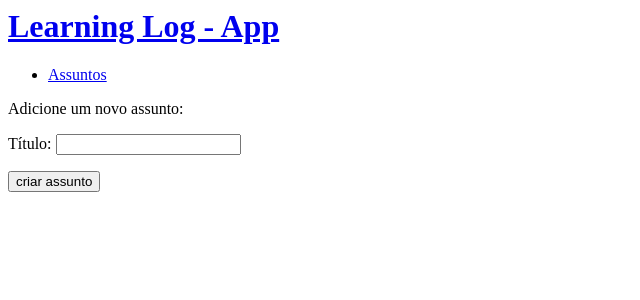
After one commit to gsbad/learning-log, a Django app: page /assuntos/novo_assunto/ in a window 1280 px wide. The commit adds this page. Shown: the top 300 px of the page, without its empty margins (0-640 px from the left). Run offline with Django 5.2, Linux system fonts and the light colour scheme.

Commit message:
criado path em urls.py para novo_assunto, classe AsssuntoForm em forms.py, view novo_assunto(), e template novo_assunto.html com funcionalidade p criar novo assunto

```diff
--- /dev/null
+++ b/learningLog/learningLogApp/forms.py
@@ -0,0 +1,9 @@
+from django import forms
+
+from .models import Assunto
+
+class AssuntoForm(forms.ModelForm):
+    class Meta:
+        model  = Assunto
+        fields = ['texto']
+        labels = {'texto' : 'Título'}
--- a/learningLog/learningLogApp/templates/learningLogApp/assuntos.html
+++ b/learningLog/learningLogApp/templates/learningLogApp/assuntos.html
@@ -8,4 +8,5 @@
             <li>Nenhum assunto foi adicionado ainda.</li>
         {% endfor %}
     </ul>
+    <a href="{% url 'learningLogApp:novo_assunto' %}">Criar novo assunto</a>
 {% endblock content %}
--- /dev/null
+++ b/learningLog/learningLogApp/templates/learningLogApp/novo_assunto.html
@@ -0,0 +1,9 @@
+{% extends "learningLogApp/base.html" %}
+{% block content %}
+    <p>Adicione um novo assunto:</p>
+    <form action="{% url 'learningLogApp:novo_assunto' %}" method='post'>
+        {% csrf_token %}
+        {{ form.as_p }}
+        <button name="submit">criar assunto</button>
+    </form>
+{% endblock content %}
--- a/learningLog/learningLogApp/urls.py
+++ b/learningLog/learningLogApp/urls.py
@@ -11,8 +11,13 @@ app_name="learningLogApp"
 urlpatterns = [
     # Página inicial
     path('', views.index, name='index'),
+
     # Assuntos
     path('assuntos/', views.assuntos, name='assuntos'),
+
     # Lista entradas por assunto
     path('assuntos/<int:assunto_id>/', views.assunto, name='assunto'),
+
+     # Página de criação de Novos assuntos
+    path('assuntos/novo_assunto/', views.novo_assunto, name='novo_assunto'),
 ]
--- a/learningLog/learningLogApp/views.py
+++ b/learningLog/learningLogApp/views.py
@@ -1,5 +1,10 @@
 from django.shortcuts import render
+
 from .models import Assunto
+from .forms import AssuntoForm
+
+from django.http import HttpResponseRedirect
+from django.urls import reverse
 
 def index(request):
     """A página inicial de Learning Log"""
@@ -17,3 +22,19 @@ def assunto(request, assunto_id):
     entradas = assunto.entrada_set.order_by('-data_inicial')
     contexto = {'assunto' : assunto, 'entradas' : entradas}
     return render(request, 'learningLogApp/assunto.html', contexto)
+
+def novo_assunto(request):
+    """Adiciona um novo assunto."""
+    if request.method != 'POST':
+        # Nenhum dado submetido; cria um formulário em branco
+        form = AssuntoForm()
+    else:
+        # Dados de POST submetidos; processa os dados
+        form = AssuntoForm(request.POST)
+
+    if form.is_valid():
+        form.save()
+        return HttpResponseRedirect(reverse('learningLogApp:assuntos'))
+    #atraves do contexto passa o forumario que recebeu a instancia da class AssuntoForm() de forms.py e usada com tag de template {{ form.as_p }}
+    contexto = { 'form': form }
+    return render(request, 'learningLogApp/novo_assunto.html', contexto)
```
Also changed, not shown: learningLog/db.sqlite3.
